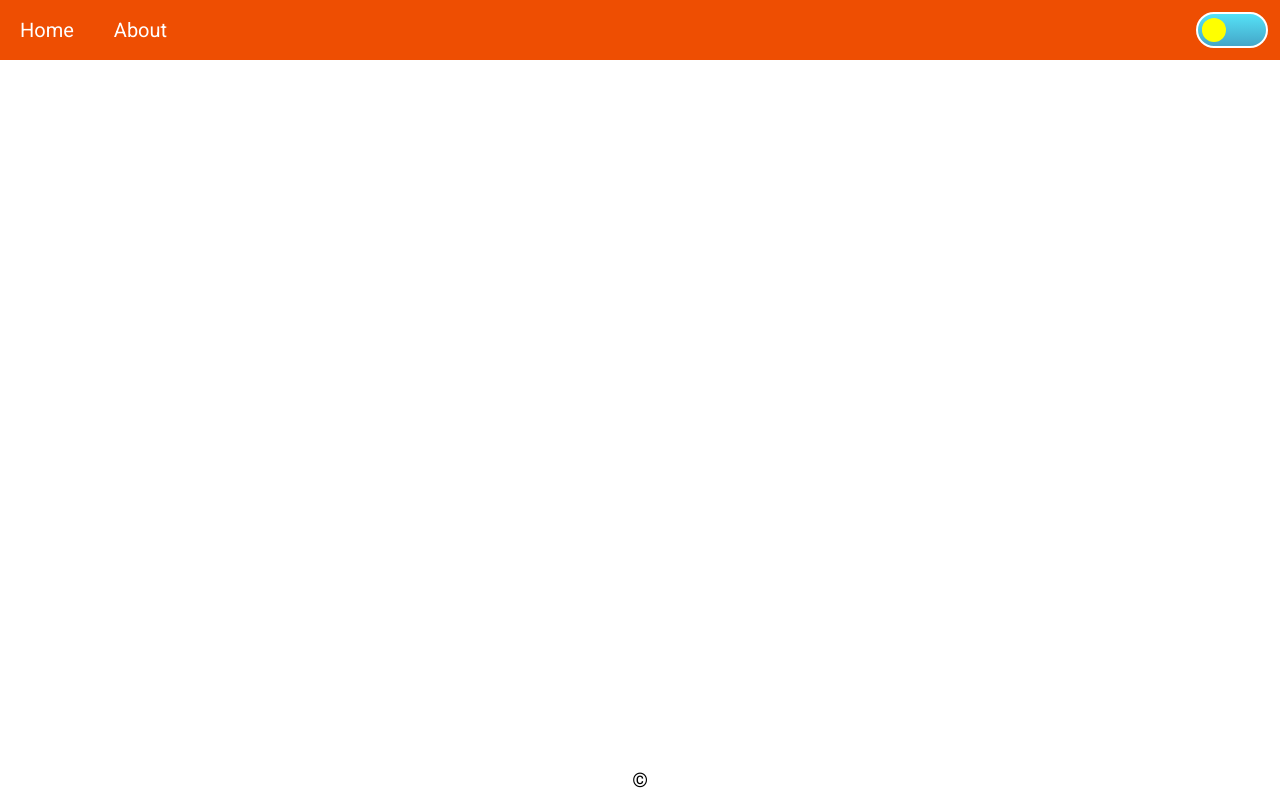
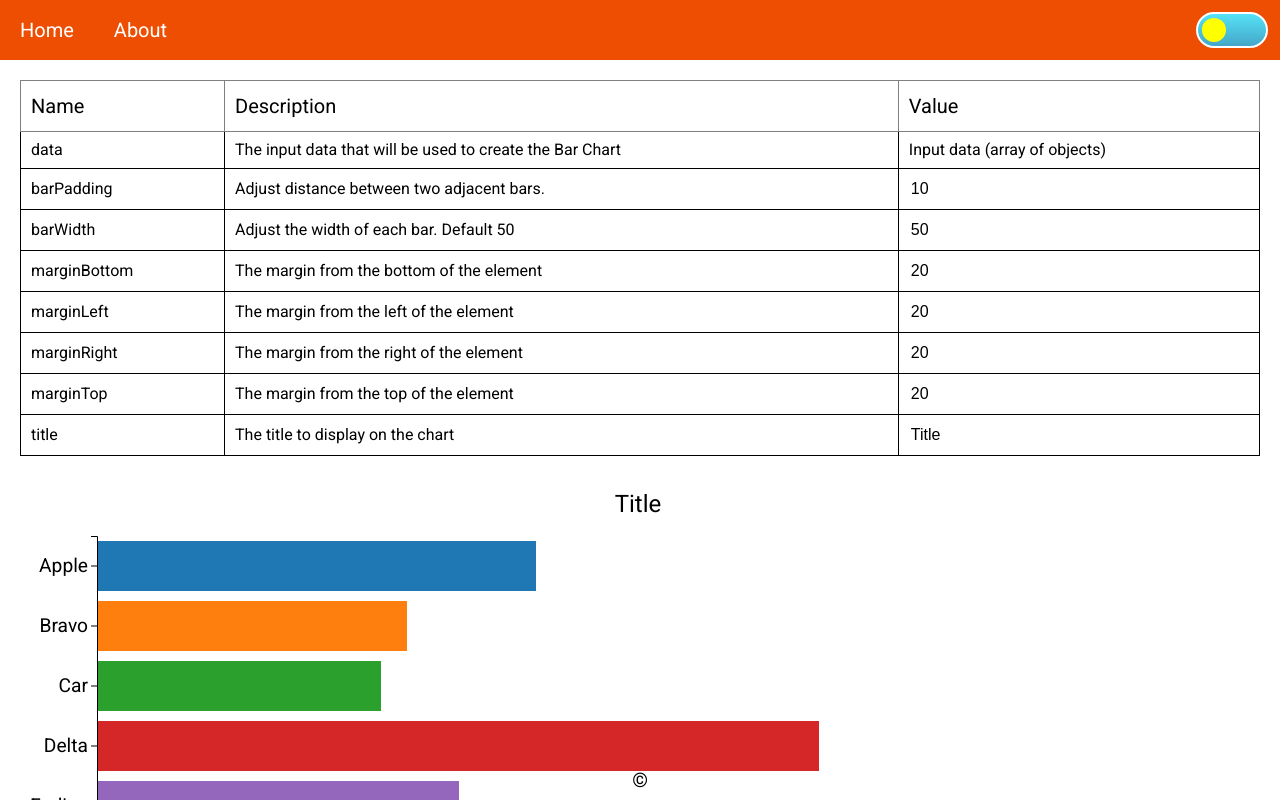
Before and after one commit to rahulkadukar/react-charts-d3js, a React app: page /config/BarChartDocs in a window 1280 px wide. Shown: the top 800 px of the page. Built offline with nearby package versions, Linux system fonts and the light colour scheme.

Commit message:
Completed a basic BarChart

```diff
--- a/package.json
+++ b/package.json
@@ -43,6 +43,7 @@
   "dependencies": {
     "bunyan": "^1.8.13",
     "bunyan-middleware": "^1.0.0",
+    "chalk": "^4.1.0",
     "compression": "^1.7.4",
     "d3-array": "^2.4.0",
     "d3-axis": "^1.0.12",
--- a/src/App.js
+++ b/src/App.js
@@ -14,6 +14,7 @@ import Home from './pages/Home'
 import Index from './pages/Index'
 
 import Toggle from './components/Toggle'
+import BarChartDocs from "./docs/BarChartDocs"
 
 const Main = styled.div`
   background-color: ${props => props.theme === 'dark' ? '#303030' : '#FFFFFF'};
@@ -84,6 +85,7 @@ const App = (props) => {
           <Switch>
             <Route exact path="/"><Index /></Route>
             <Route exact path="/about"><About /></Route>
+            <Route exact path="/config/BarChartDocs"><BarChartDocs /></Route>
             <Route path="*"><Home /></Route>
           </Switch>
           <Footer>
--- a/src/charts/BarChart.js
+++ b/src/charts/BarChart.js
@@ -16,7 +16,7 @@ import {
 import { transition } from "d3-transition"
 
 /* Import all configuration from BarChartConfig */
-import { config } from '../docs/BarChartConfig'
+import { config } from '../config/BarChartConfig'
 const defaultConfig = {}
 config.docs.forEach((p) => {
   defaultConfig[p.name] = p.value
@@ -51,7 +51,7 @@ const BarChart = React.memo(function BarChartD3 (props) {
     // xScale is for the length along x-axis
     const xScale = d3scaleLinear()
       .domain([0, d3max(data.map((d) => d.v))])
-      .range([0, innerWidth])
+      .range([0, innerWidth]).nice()
     const xAxis = d3axisBottom(xScale)
 
     // yScale is for the names of the keys along y-axis
@@ -71,11 +71,11 @@ const BarChart = React.memo(function BarChartD3 (props) {
       .attr("height", height)
 
     svg.append("text")
-      .attr("x", (width / 2))
+      .attr("x", Math.round(width / 2))
       .attr("y", 36)
       .attr("text-anchor", "middle")
       .style("font-size", "24px")
-      .style("text-decoration", "underline")
+      .style("font-family", "Roboto")
       .text(title)
 
     const g = svg.append("g")
@@ -85,6 +85,7 @@ const BarChart = React.memo(function BarChartD3 (props) {
       .call(yAxis)
       .style("font-size", "1.2em")
       .attr("transform", `translate(${yAxisWidth},0)`)
+      .style("font-family", "Roboto")
       .style("color", `${theme === 'dark' ? 'white' : 'black'}`)
 
     g.append('g')
--- a/src/docs/BarChartConfig.js
+++ b/src/config/BarChartConfig.js
@@ -22,7 +22,7 @@ const config = {
     createProperty("marginTop", "Numeric",
       "The margin from the top of the element", 20),
     createProperty("title", "Text",
-      "The title to display on the chart", "Randomness")
+      "The title to display on the chart", "Title")
   ]
 }
 
--- a/src/docs/BarChartDocs.js
+++ b/src/docs/BarChartDocs.js
@@ -1,8 +1,7 @@
 import React, { useState } from 'react'
 import BarChart from "../charts/BarChart"
-import BarChart1 from "../charts/BarChart1"
 import ThemeContext from "../components/ThemeContext"
-import { config } from "./BarChartConfig"
+import { config } from "../config/BarChartConfig"
 import styled from 'styled-components'
 
 const data = [
@@ -11,8 +10,8 @@ const data = [
   {k: "Car", v: 11},
   {k: "Delta", v: 28},
   {k: "Endian", v: 14},
-  {k: "France", v: 257},
-  {k: "Green", v: 3}
+  {k: "France", v: 7},
+  {k: "Green", v: 42}
 ]
 
 const SubContainer = styled.div`
@@ -34,9 +33,15 @@ const Th = styled.th`
 `
 
 const Td = styled.td`
-  padding: 15px 10px;
+  padding: 10px 10px;
   font-size: 16px;
   border: 1px solid black;
+`
+
+const InputStyled = styled.input`
+  font-size: 16px;
+  border: 0px solid black;
+  width: 100px;
 `
 
 const APIConfig = (props) => {
@@ -51,8 +56,9 @@ const Input = (props) => {
     inputType = 'number'
   }
 
-  return <input type={inputType} value={props.value}
-    onChange={(e) => props.onchange(e.target.value)}
+  return <InputStyled type={inputType} value={props.value}
+    onChange={(e) => { props.onchange(e.target.value, props.name) }}
+    onBlur={() => props.onblur() }
   />
 }
 
@@ -87,7 +93,7 @@ function BarChartDocs() {
       if (p.name === id) {
         let changedVal = val
         if (p.type === 'Numeric') {
-          changedVal = parseInt(changedVal, 10)
+          changedVal = parseInt(changedVal, 10) || 0
         }
         p.value = changedVal
       }
@@ -102,6 +108,21 @@ function BarChartDocs() {
     <ThemeContext.Consumer>
       { (value) =>
       <div>
+        <APIConfig>
+          <Table width="100%">
+            <thead>
+            <tr>
+              <Th>Name</Th>
+              <Th>Description</Th>
+              <Th>Value</Th>
+            </tr>
+            </thead>
+            <tbody>
+            <tr>
+              <Td>data</Td>
+              <Td>The input data that will be used to create the Bar Chart</Td>
+              <Td>Input data (array of objects)</Td>
+            </tr>
             {
               chartData.docs.map((p) => {
                 return (
@@ -109,18 +130,18 @@ function BarChartDocs() {
                     <Td>{p.name}</Td>
                     <Td>{p.desc}</Td>
                     <Td>
-                  <input
-                    key={p.name}
-                    value={p.value}
-                    onChange={e => handleChange(e.target.value, p.name)}
-                    onBlur={e => applyChange()} >
-                  </input>
+                      <Input name={p.name} value={p.value} type={p.type}
+                        onchange={handleChange}
+                        onblur={applyChange} />
                     </Td>
                   </tr>
                 )
               })
             }
-        <BarChart config={chartConfig} data={data} />
+            </tbody>
+          </Table>
+        </APIConfig>
+        <BarChart config={chartConfig} data={data} theme={value.theme} />
       </div>
       }
     </ThemeContext.Consumer>
--- a/src/pages/Index.js
+++ b/src/pages/Index.js
@@ -1,11 +1,17 @@
 import React from 'react'
-import BarChartDocs from "../docs/BarChartDocs"
 import BarChart from "../charts/BarChart"
-import styled from "styled-components"
+import {Link as ReactRouterLink, Route} from "react-router-dom"
+import ThemeContext from "../components/ThemeContext";
+import styled  from 'styled-components'
 
 const DivRow = styled.div`
   display: grid;
   grid-template-columns: 1fr;
+`
+
+const Link = styled(ReactRouterLink)`
+  color: white;
+  text-decoration: none;
 `
 
 const data = [
@@ -18,9 +24,15 @@ const data = [
 
 function Index() {
   return (
-    <DivRow>
-      <BarChartDocs />
-    </DivRow>
+    <ThemeContext.Consumer>
+      {(value) =>
+        <DivRow>
+          <Link to="/config/BarChartDocs">
+            <BarChart data={data} theme={value.theme} />
+          </Link>
+        </DivRow>
+      }
+    </ThemeContext.Consumer>
   )
 }
 
```
Also changed, not shown: 1 other file (tests, documents, lock files or other folders). Lines whose indentation alone changed are shown as unchanged.
